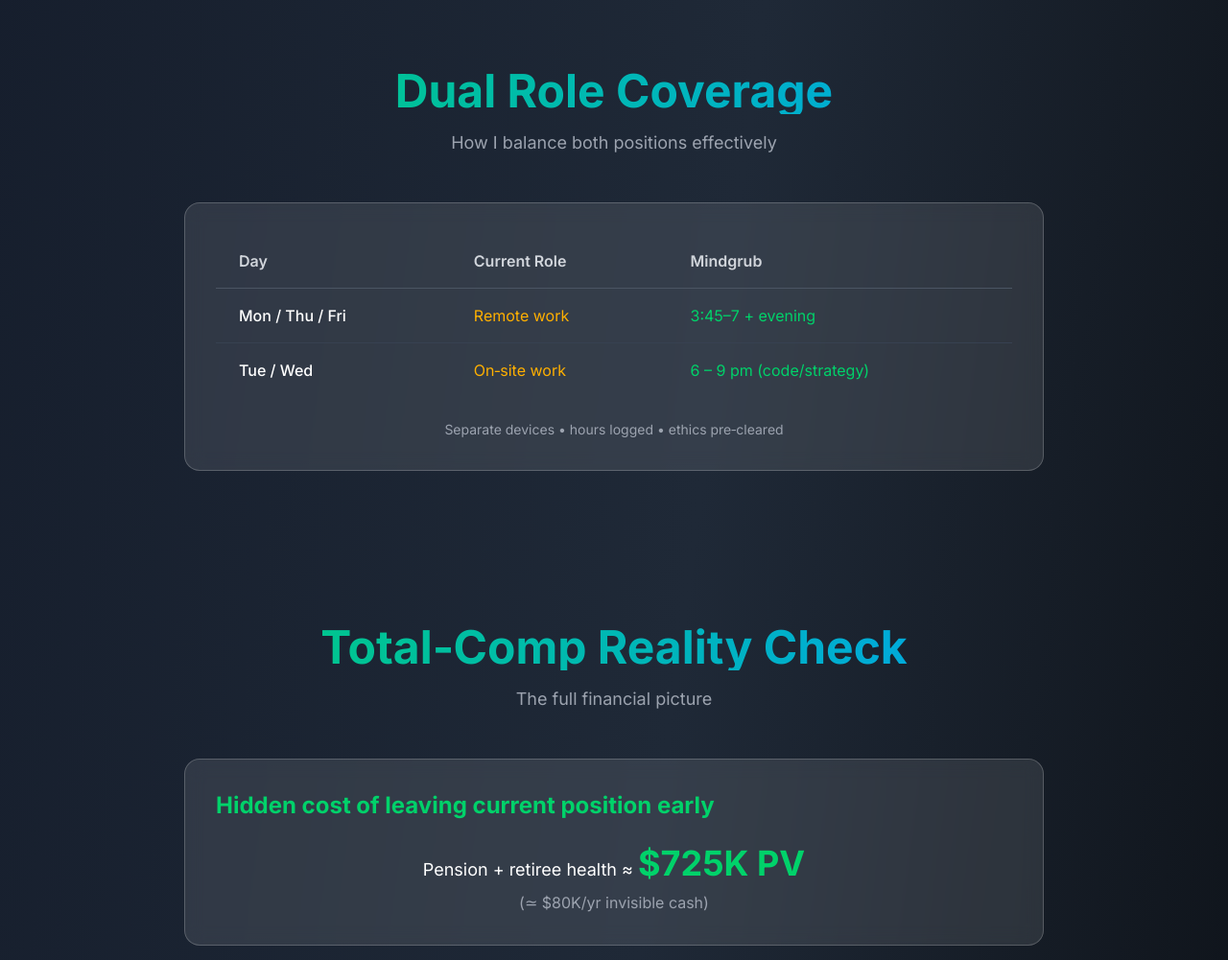
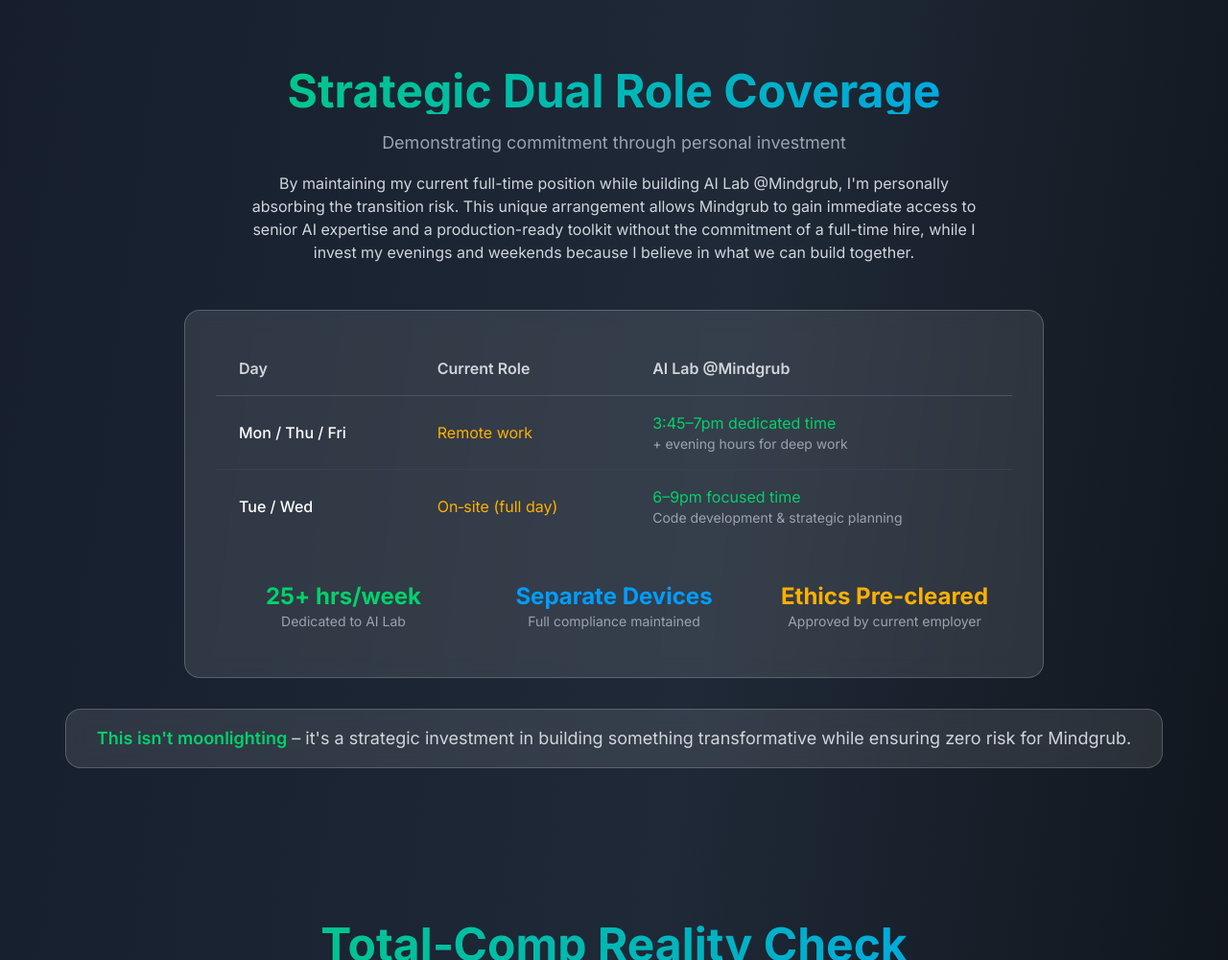
Before and after one commit to w4ester/mindgrubAI, a plain HTML site: page presentation/index.html in a window 1280 px wide. Shown: the part 3640-4641 px from the top of the page at 96% size. Drawn offline with nearby package versions, Linux system fonts and the light colour scheme.

Commit message:
Update index.html

```diff
--- a/presentation/index.html
+++ b/presentation/index.html
@@ -317,13 +317,16 @@
         </div>
     </section>
 
-    <!-- Schedule Section -->
+    <!-- Schedule Section - Enhanced Version -->
 <section class="py-20 px-6">
     <div class="container mx-auto">
         <h2 class="text-5xl font-bold text-center mb-4 bg-gradient-to-r from-mg-green to-mg-blue bg-clip-text text-transparent">
-                Dual Role Coverage
+            Strategic Dual Role Coverage
         </h2>
-            <p class="text-center text-gray-400 mb-12 text-lg">How I balance both positions effectively</p>
+        <p class="text-center text-gray-400 mb-4 text-lg">Demonstrating commitment through personal investment</p>
+        <p class="text-center text-gray-300 mb-12 max-w-3xl mx-auto">
+            By maintaining my current full-time position while building AI Lab @Mindgrub, I'm personally absorbing the transition risk. This unique arrangement allows Mindgrub to gain immediate access to senior AI expertise and a production-ready toolkit without the commitment of a full-time hire, while I invest my evenings and weekends because I believe in what we can build together.
+        </p>
 
         <div class="max-w-4xl mx-auto glass rounded-2xl p-8">
             <div class="overflow-x-auto">
@@ -332,24 +335,53 @@
                         <tr class="border-b border-gray-600">
                             <th class="text-left py-4 px-6 text-gray-300 font-semibold">Day</th>
                             <th class="text-left py-4 px-6 text-gray-300 font-semibold">Current Role</th>
-                                <th class="text-left py-4 px-6 text-gray-300 font-semibold">Mindgrub</th>
+                            <th class="text-left py-4 px-6 text-gray-300 font-semibold">AI Lab @Mindgrub</th>
                         </tr>
                     </thead>
                     <tbody class="divide-y divide-gray-700">
                         <tr class="hover:bg-white/5 transition-colors">
                             <td class="py-4 px-6 font-medium">Mon / Thu / Fri</td>
                             <td class="py-4 px-6 text-mg-amber">Remote work</td>
-                                <td class="py-4 px-6 text-mg-green">3:45–7 + evening</td>
+                            <td class="py-4 px-6 text-mg-green">
+                                <div>3:45–7pm dedicated time</div>
+                                <div class="text-sm text-gray-400">+ evening hours for deep work</div>
+                            </td>
                         </tr>
                         <tr class="hover:bg-white/5 transition-colors">
                             <td class="py-4 px-6 font-medium">Tue / Wed</td>
-                                <td class="py-4 px-6 text-mg-amber">On‑site work</td>
-                                <td class="py-4 px-6 text-mg-green">6 – 9 pm (code/strategy)</td>
+                            <td class="py-4 px-6 text-mg-amber">On‑site (full day)</td>
+                            <td class="py-4 px-6 text-mg-green">
+                                <div>6–9pm focused time</div>
+                                <div class="text-sm text-gray-400">Code development & strategic planning</div>
+                            </td>
                         </tr>
                     </tbody>
                 </table>
             </div>
-                <p class="text-center text-gray-400 text-sm mt-6">Separate devices • hours logged • ethics pre‑cleared</p>
+
+            <div class="mt-6 grid md:grid-cols-3 gap-4 text-center">
+                <div class="p-4">
+                    <div class="text-2xl font-bold text-mg-green">25+ hrs/week</div>
+                    <div class="text-sm text-gray-400">Dedicated to AI Lab</div>
+                </div>
+                <div class="p-4">
+                    <div class="text-2xl font-bold text-mg-blue">Separate Devices</div>
+                    <div class="text-sm text-gray-400">Full compliance maintained</div>
+                </div>
+                <div class="p-4">
+                    <div class="text-2xl font-bold text-mg-amber">Ethics Pre-cleared</div>
+                    <div class="text-sm text-gray-400">Approved by current employer</div>
+                </div>
+            </div>
+        </div>
+
+        <div class="mt-8 text-center">
+            <div class="inline-block glass rounded-2xl px-8 py-4">
+                <p class="text-lg text-gray-300">
+                    <span class="text-mg-green font-semibold">This isn't moonlighting</span> – it's a strategic investment in building
+                    something transformative while ensuring zero risk for Mindgrub.
+                </p>
+            </div>
         </div>
     </div>
 </section>
```
Lines whose indentation alone changed are shown as unchanged.
